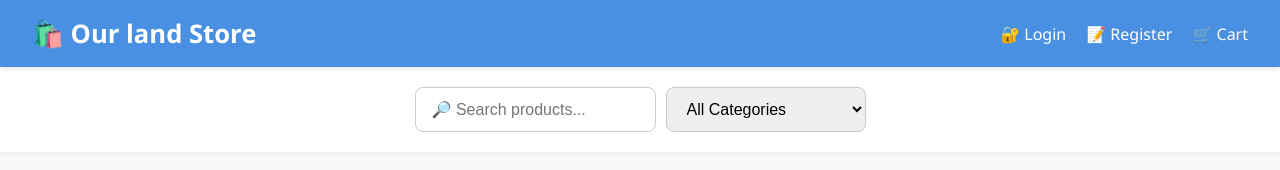
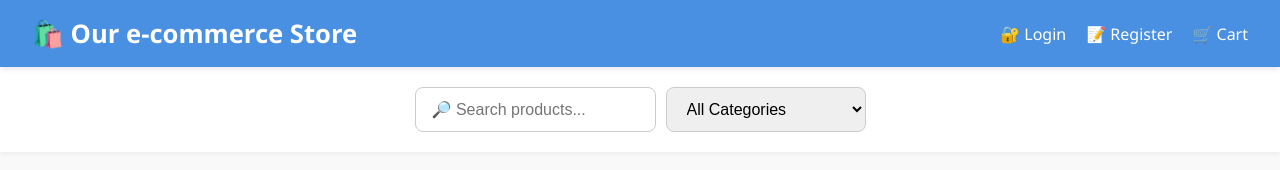
Before and after one commit to RihanAnkalgi10/E-commerce, a website: page public/index.html in a window 1280 px wide. Drawn offline with Linux system fonts and the light colour scheme; no server answers.

Commit message:
Update index.html

```diff
--- a/public/index.html
+++ b/public/index.html
@@ -158,7 +158,7 @@
 <body>
 
   <header>
-    <div class="left-header">🛍️ Our land Store</div>
+    <div class="left-header">🛍️ Our e-commerce Store</div>
     <div class="right-header">
       <a href="login.html">🔐 Login</a>
       <a href="register.html">📝 Register</a>
```
